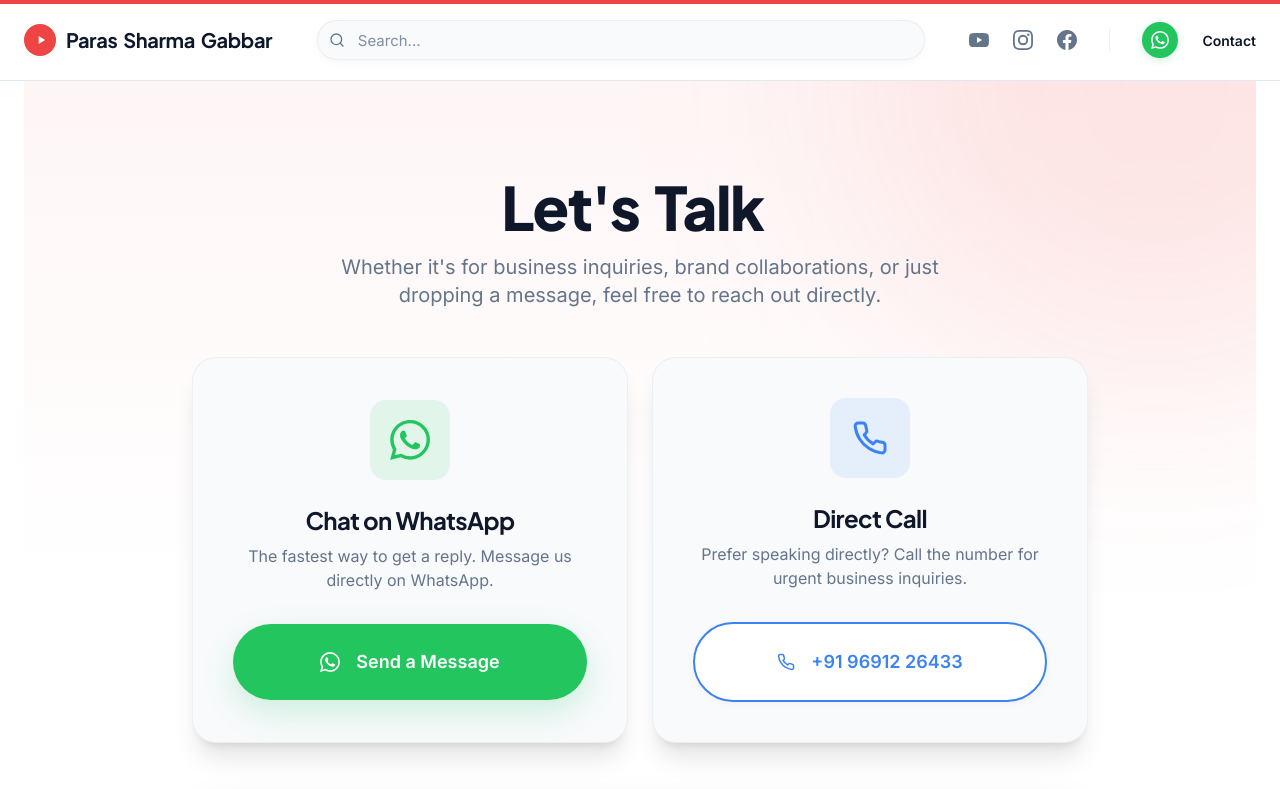
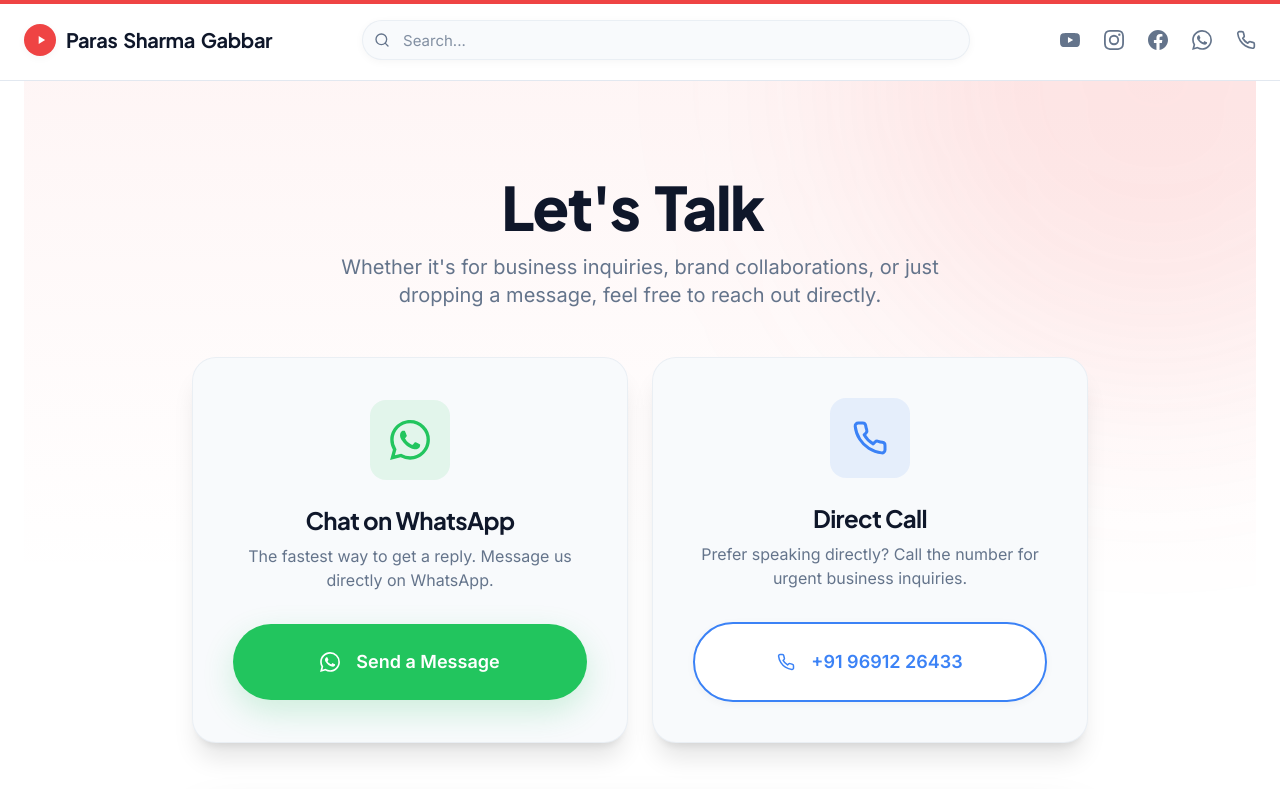
Before and after one commit to parasgabbarsharma/creator-hall, a Next.js app: page /contact in a window 1280 px wide. Shown: the top 789 px of the page. Built offline with nearby package versions, Linux system fonts and the light colour scheme.

Commit message:
style: unify navbar contact icons and add to mobile menu

```diff
--- a/src/components/layout/top-nav.tsx
+++ b/src/components/layout/top-nav.tsx
@@ -7,7 +7,7 @@ import { cn } from "@/lib/utils";
 
 import { motion, AnimatePresence } from "framer-motion";
 import { SOCIAL_LINKS, CONTACT_INFO } from "@/lib/config";
-import { PlayIcon, SearchIcon, YouTubeIcon, InstagramIcon, FacebookIcon, WhatsAppIcon } from "@/components/ui/icons";
+import { PlayIcon, SearchIcon, YouTubeIcon, InstagramIcon, FacebookIcon, WhatsAppIcon, PhoneIcon } from "@/components/ui/icons";
 
 const PLATFORM_ICONS = {
   youtube: YouTubeIcon,
@@ -89,12 +89,11 @@ export function TopNavBar() {
                   </a>
                 );
               })}
-              <div className="w-[1px] h-6 bg-border/60 mx-2" />
-              <a href={CONTACT_INFO.whatsapp} target="_blank" rel="noopener noreferrer" className="flex items-center justify-center bg-green-500 hover:bg-green-600 text-white rounded-full w-9 h-9 shadow-sm shadow-green-500/20 transition-all hover:scale-105" title="Chat on WhatsApp">
-                <WhatsAppIcon size={18} />
+              <a href={CONTACT_INFO.whatsapp} target="_blank" rel="noopener noreferrer" className="text-muted transition-colors hover:text-[#25D366]" title="Chat on WhatsApp">
+                <WhatsAppIcon size={20} />
               </a>
-              <Link href="/contact" className="text-[14px] font-semibold text-foreground hover:text-accent transition-colors">
-                Contact
+              <Link href="/contact" className="text-muted transition-colors hover:text-foreground" title="Contact">
+                <PhoneIcon size={20} />
               </Link>
             </div>
             <button
@@ -156,6 +155,28 @@ export function TopNavBar() {
                   </motion.a>
                 );
               })}
+              <motion.a
+                initial={{ opacity: 0, y: 20 }}
+                animate={{ opacity: 1, y: 0, transition: { delay: 0.2 + (SOCIAL_LINKS.length * 0.1), duration: 0.4 } }}
+                exit={{ opacity: 0, y: 10, transition: { duration: 0.2 } }}
+                href={CONTACT_INFO.whatsapp}
+                target="_blank"
+                rel="noopener noreferrer"
+                className="flex items-center gap-4 text-2xl font-heading font-semibold transition-colors hover:text-[#25D366]"
+                onClick={() => setMenuOpen(false)}
+              >
+                <WhatsAppIcon size={32} /> WhatsApp
+              </motion.a>
+              <Link href="/contact" onClick={() => setMenuOpen(false)}>
+                <motion.div
+                  initial={{ opacity: 0, y: 20 }}
+                  animate={{ opacity: 1, y: 0, transition: { delay: 0.2 + ((SOCIAL_LINKS.length + 1) * 0.1), duration: 0.4 } }}
+                  exit={{ opacity: 0, y: 10, transition: { duration: 0.2 } }}
+                  className="flex items-center gap-4 text-2xl font-heading font-semibold transition-colors hover:text-foreground"
+                >
+                  <PhoneIcon size={32} /> Contact
+                </motion.div>
+              </Link>
             </div>
           </motion.div>
         )}
```
